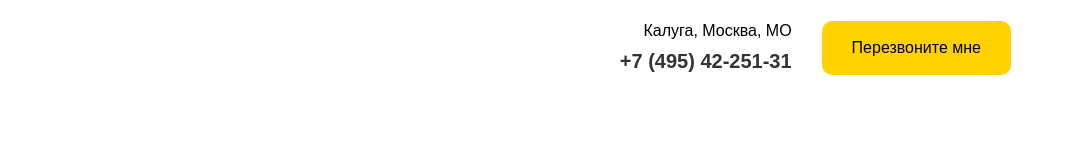
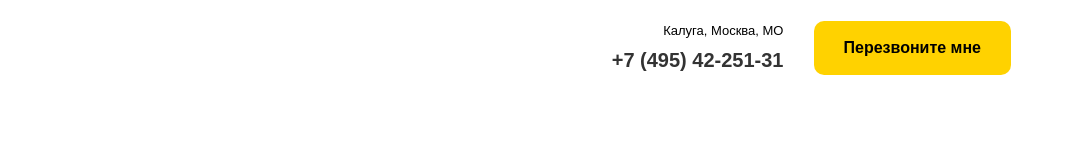
Before and after one commit to IFanil/project, a plain HTML site: page webstart/src/index.html in a window 1280 px wide. Shown: the full height of the page, 214-1280 px from the left. Drawn offline with Linux system fonts and the light colour scheme.

Commit message:
Подправил стили __address

```diff
--- a/webstart/src/sass/blocks/_navbar.sass
+++ b/webstart/src/sass/blocks/_navbar.sass
@@ -11,9 +11,11 @@
     &__address
         display: flex
         flex-direction: column
+        font-size: 13px
+        font-weight: 400
     &__button
         margin-left: 30px
-        font-weight: 400
+        font-weight: bold
     &__phone
         display: inline-block
         color: $text-color
```
Also changed, not shown: webstart/src/css/style.css, 1 other file.
